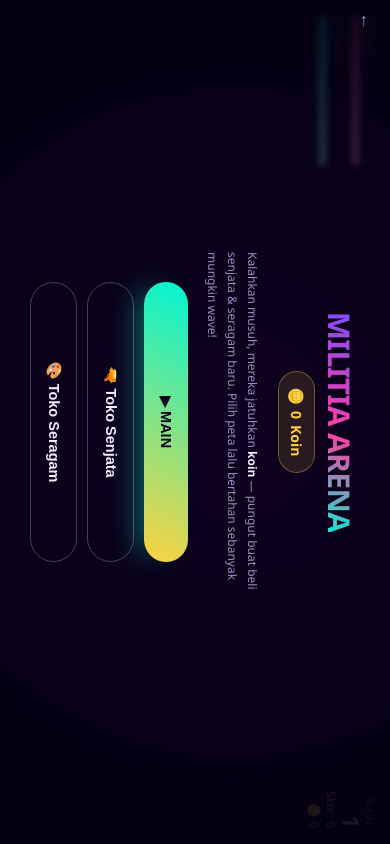
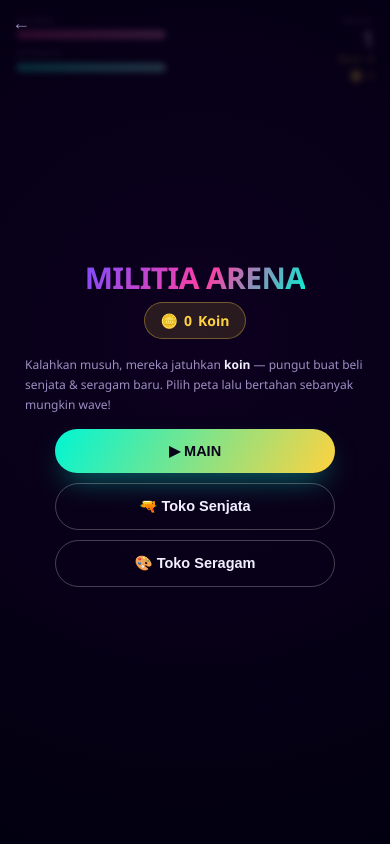
Before and after one commit to dp0563065-a11y/Dapuy-games, a plain HTML site: page militia.html in a window 390 px wide. Drawn offline with Linux system fonts and the light colour scheme.

Commit message:
Add files via upload

```diff
--- a/militia.html
+++ b/militia.html
@@ -15,13 +15,12 @@
     background:#020010; font-family:'Segoe UI', Arial, sans-serif; color:var(--ice);}
 
   #rotateWrap{ position:absolute; top:0; left:0; width:100%; height:100%; overflow:hidden; }
-  @media (orientation:portrait){
-    #rotateWrap{
-      position:absolute; top:0; left:100%;
-      width:100vh; height:100vw;
-      transform-origin: 0 0; transform: rotate(90deg);
-    }
-  }
+
+  .rotate-hint{ position:absolute; top:10px; left:50%; transform:translateX(-50%); z-index:8;
+    display:none; align-items:center; gap:8px; padding:8px 16px; border-radius:100px;
+    background:rgba(255,210,63,0.16); border:1px solid rgba(255,210,63,0.4); font-size:11px; color:#FFD23F;
+    pointer-events:none;}
+  .rotate-hint.show{ display:flex; }
 
   canvas{ display:block; width:100%; height:100%; touch-action:none; }
 
@@ -104,6 +103,7 @@
 <body>
 <div id="rotateWrap">
   <a class="backlink" href="index.html">←</a>
+  <div class="rotate-hint" id="rotateHint">🔄 Putar HP ke landscape buat area main lebih luas</div>
   <canvas id="game"></canvas>
 
   <div class="hud">
@@ -172,6 +172,8 @@
 
 <script>
 (function(){
+  const rotateWrap = document.getElementById('rotateWrap');
+  const rotateHint = document.getElementById('rotateHint');
   const canvas = document.getElementById('game');
   const ctx = canvas.getContext('2d');
   const hpFill = document.getElementById('hpFill');
@@ -311,21 +313,21 @@
   document.getElementById('backFromSkin').addEventListener('click', ()=>showScreen(mainMenu));
   document.getElementById('backToMenuFromOver').addEventListener('click', ()=>{ refreshCoinDisplays(); showScreen(mainMenu); });
 
-  // ---------- ORIENTATION-AWARE COORDINATES ----------
-  function isPortraitLock(){ return window.matchMedia('(orientation: portrait)').matches; }
-  function toGame(clientX, clientY){
-    if(isPortraitLock()) return { x: clientY, y: window.innerWidth - clientX };
-    return { x: clientX, y: clientY };
-  }
+  // ---------- ORIENTATION ----------
+  // Forcing a CSS rotation proved unreliable across mobile browsers (layout
+  // and touch coordinates could drift apart). Instead we just play in
+  // whatever orientation the device is in, and nudge the player to rotate
+  // manually for a wider view via a small on-screen hint.
+  function isPortrait(){ return window.innerHeight > window.innerWidth; }
 
   let W,H,DPR;
   function resize(){
     DPR = Math.min(window.devicePixelRatio||1,2);
-    if(isPortraitLock()){ W = window.innerHeight; H = window.innerWidth; }
-    else { W = window.innerWidth; H = window.innerHeight; }
+    W = window.innerWidth; H = window.innerHeight;
     canvas.width = W*DPR; canvas.height = H*DPR;
     ctx.setTransform(DPR,0,0,DPR,0,0);
     layoutTouchUI();
+    rotateHint.classList.toggle('show', isPortrait() && isTouch);
   }
   window.addEventListener('resize', resize);
   window.addEventListener('orientationchange', ()=>setTimeout(resize,150));
@@ -377,7 +379,7 @@
   window.addEventListener('keydown', e=>{ keys[e.code]=true; });
   window.addEventListener('keyup', e=>{ keys[e.code]=false; });
   let mouse = { x:0, y:0, down:false };
-  canvas.addEventListener('mousemove', e=>{ const g=toGame(e.clientX,e.clientY); mouse.x=g.x; mouse.y=g.y; });
+  canvas.addEventListener('mousemove', e=>{ mouse.x=e.clientX; mouse.y=e.clientY; });
   canvas.addEventListener('mousedown', ()=>{ mouse.down=true; });
   window.addEventListener('mouseup', ()=>{ mouse.down=false; });
 
@@ -388,7 +390,7 @@
   canvas.addEventListener('touchstart', e=>{
     e.preventDefault();
     for(const t of e.changedTouches){
-      const g = toGame(t.clientX, t.clientY);
+      const g = { x:t.clientX, y:t.clientY };
       if(joyTouchId===null && dist(g.x,g.y,joyBase.x,joyBase.y) < 72){ joyTouchId=t.identifier; updateJoyVec(g); }
       else if(jetTouchId===null && dist(g.x,g.y,jetBase.x,jetBase.y) < 58){ jetTouchId=t.identifier; jetActive=true; jetBtn.classList.add('active'); }
       else if(aimTouchId===null && g.x > W*0.42){ aimTouchId=t.identifier; aimStart=g; aimActive=true; aimVec={x:1,y:0}; }
@@ -397,7 +399,7 @@
   canvas.addEventListener('touchmove', e=>{
     e.preventDefault();
     for(const t of e.changedTouches){
-      const g = toGame(t.clientX, t.clientY);
+      const g = { x:t.clientX, y:t.clientY };
       if(t.identifier===joyTouchId) updateJoyVec(g);
       else if(t.identifier===aimTouchId){
         const dx=g.x-aimStart.x, dy=g.y-aimStart.y;
```
